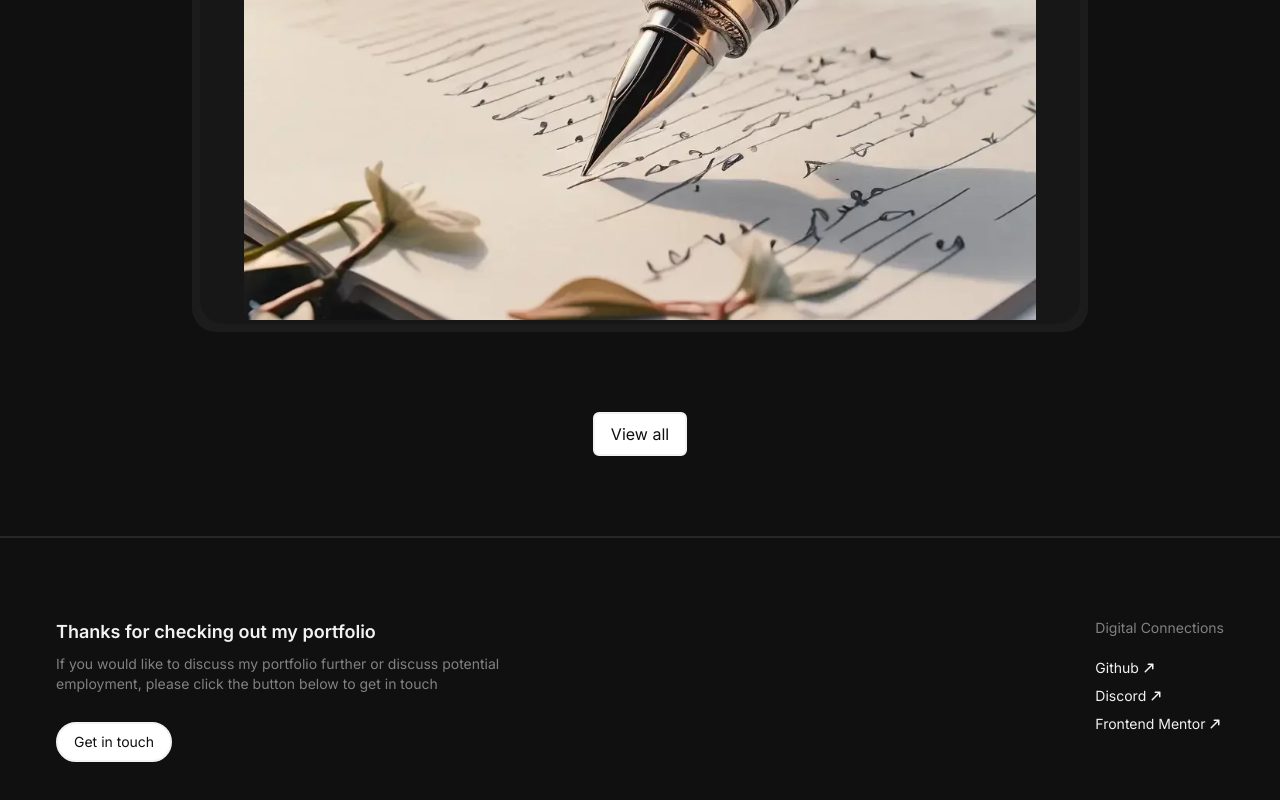
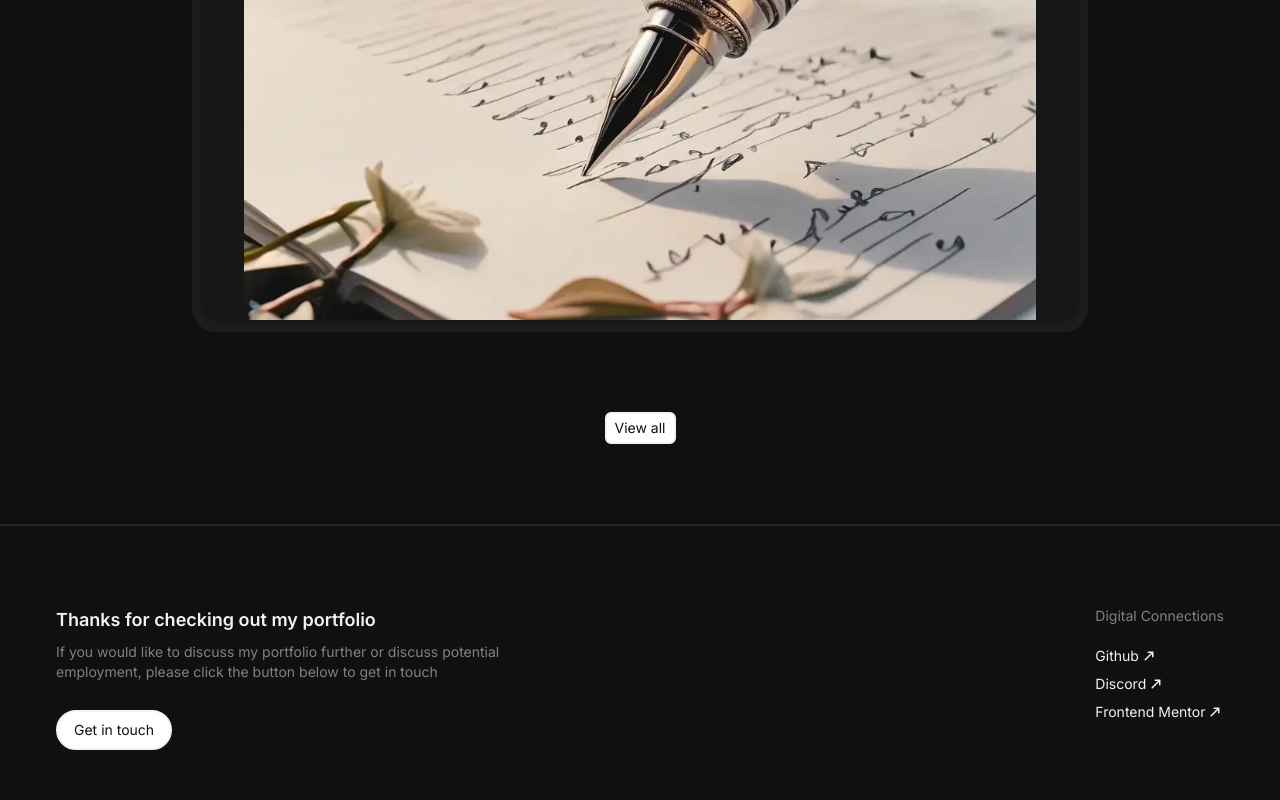
Before and after one commit to DLee1993/Portfolio, a Next.js app: page / in a window 1280 px wide. Shown: the part 3710-4510 px from the top of the page. Built offline with nearby package versions, Linux system fonts and the light colour scheme.

Commit message:
reduced view all button size

```diff
--- a/app/page.tsx
+++ b/app/page.tsx
@@ -36,7 +36,7 @@ export default function Page() {
             <Link
                 href="https://github.com/DLee1993"
                 target="_blank"
-                className="py-2 px-4 w-fit bg-white text-csBlack rounded-md border-2 border-csWhite hover:bg-csBlack hover:text-csWhite transition-colors"
+                className="py-1 px-2 text-sm w-fit bg-white text-csBlack rounded-md border-2 border-csWhite hover:bg-csBlack hover:text-csWhite transition-colors"
             >
                 View all
             </Link>
```
